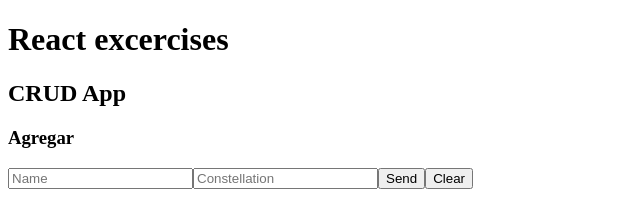
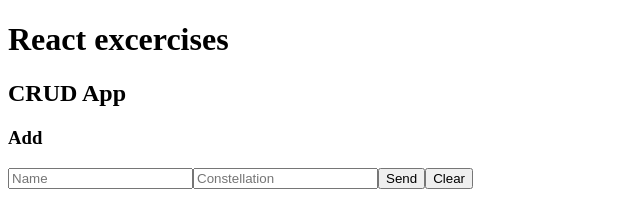
Before and after one commit to maurojasnova/fake-API, a React (Create React App) app: page / in a window 1280 px wide. Shown: the top 209 px of the page, without its empty margins (0-640 px from the left). Built offline with nearby package versions, Linux system fonts and the light colour scheme.

Commit message:
Added Add funcionality to CRUD

```diff
--- a/src/components/CRUDApp.js
+++ b/src/components/CRUDApp.js
@@ -9,11 +9,28 @@ const initialDb = [
 
 const CRUDApp = () => {
   const [db, setDb] = useState(initialDb);
+
+  const [dataToEdit, setDataToEdit] = useState(null);
+
+  const createData = (data) => {
+    data.id = Date.now();
+    setDb([...db, data])
+  };
+
+  const updateData = (data) => {};
+
+  const deleteData = (id) => {};
+
   return (
     <div>
       <h2>CRUD App</h2>
-      <CRUDForm />
-      <CRUDTable data={db} />
+      <CRUDForm
+        createData={createData}
+        updateData={updateData}
+        dataToEdit={dataToEdit}
+        setDataToEdit={setDataToEdit}
+      />
+      <CRUDTable data={db} setDataToEdit={setDataToEdit} deleteData={deleteData} />
     </div>
   );
 };
--- a/src/components/CRUDForm.js
+++ b/src/components/CRUDForm.js
@@ -1,20 +1,55 @@
 import React, { useState, useEffect } from "react";
 
-const initialForm = {
-    name: "",
-    constellation: "",
-    id: "",
+const initailForm = {
+  name: "",
+  constellation: "",
+  id: null,
 };
 
-const CRUDForm = () => {
-    const [form, setForm] = useState(initialForm);
-  const handleChange = (e) => {};
-  const handleSubmit = (e) => {};
-  const handleReset = (e) => {};
+const CRUDForm = ({ createData, updateData, dataToEdit, setDataToEdit }) => {
+  const [form, setForm] = useState(initailForm);
+
+  // useEffect(() => {
+  //   if (dataToEdit) {
+  //     setForm(dataToEdit);
+  //   } else {
+  //     setForm(initailForm);
+  //   }
+  // }, [dataToEdit]);
+
+  const handleChange = (e) => {
+    setForm({
+      ...form,
+      [e.target.name]: e.target.value,
+    });
+  };
+
+  const handleSubmit = (e) => {
+    e.preventDefault();
+
+    if (!form.name || !form.constellation) {
+      alert("Datos incompletos");
+      return;
+    }
+
+    if (form.id === null) {
+      createData(form);
+    } else {
+      updateData(form);
+    }
+
+    handleReset();
+  };
+
+  const handleReset = (e) => {
+    setForm(initailForm);
+    setDataToEdit(null);
+  };
+
   return (
     <div>
-      <h3>Agregar</h3>
-      <form>
+      <h3>Add</h3>
+      <form onSubmit={handleSubmit}>
         <input
           type="text"
           name="name"
@@ -30,7 +65,7 @@ const CRUDForm = () => {
           value={form.constellation}
         />
         <input type="submit" value="Send" />
-        <input type="reset" value="Clear" onClick={handleReset}/>
+        <input type="reset" value="Clear" onClick={handleReset} />
       </form>
     </div>
   );
```
